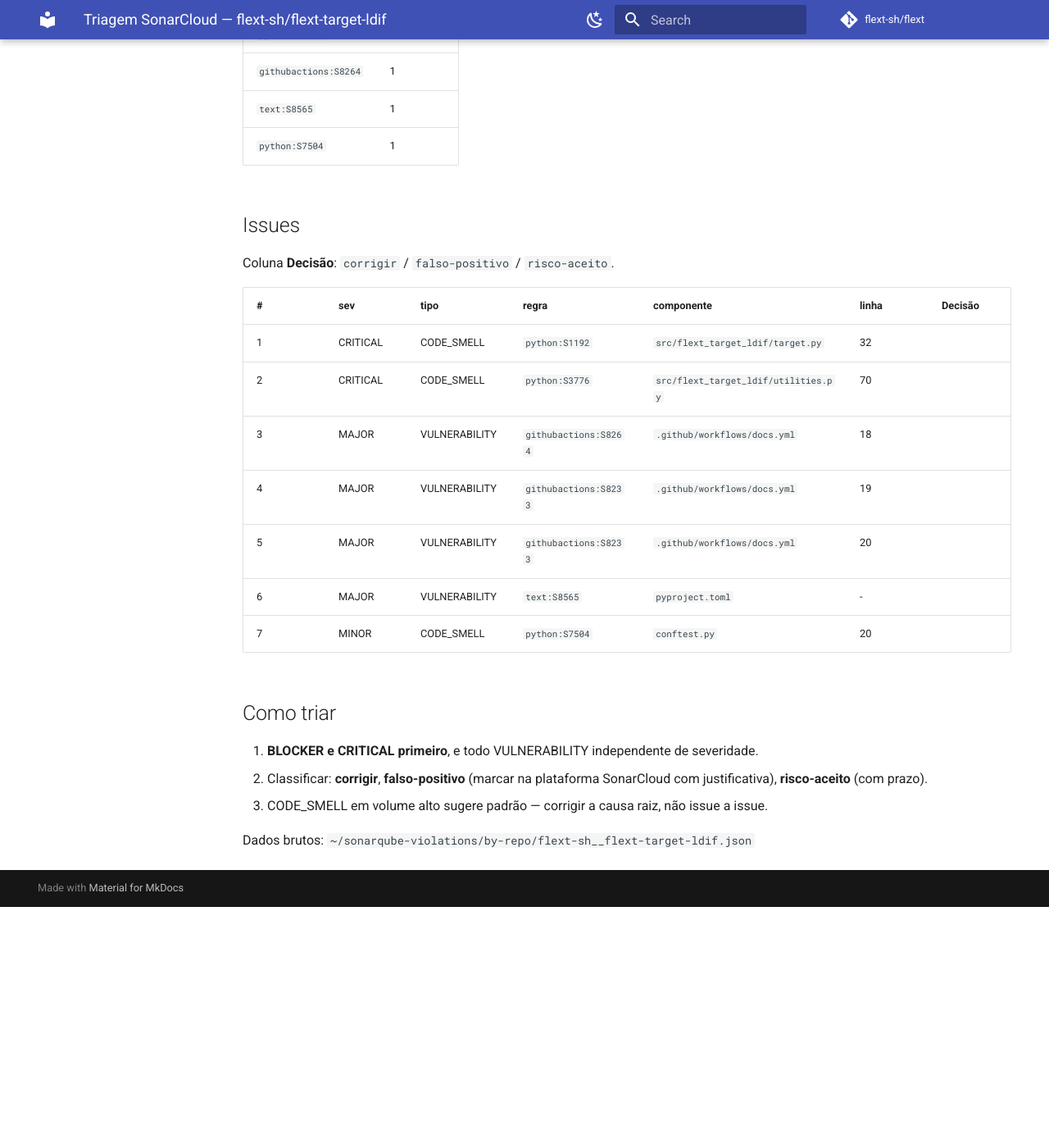
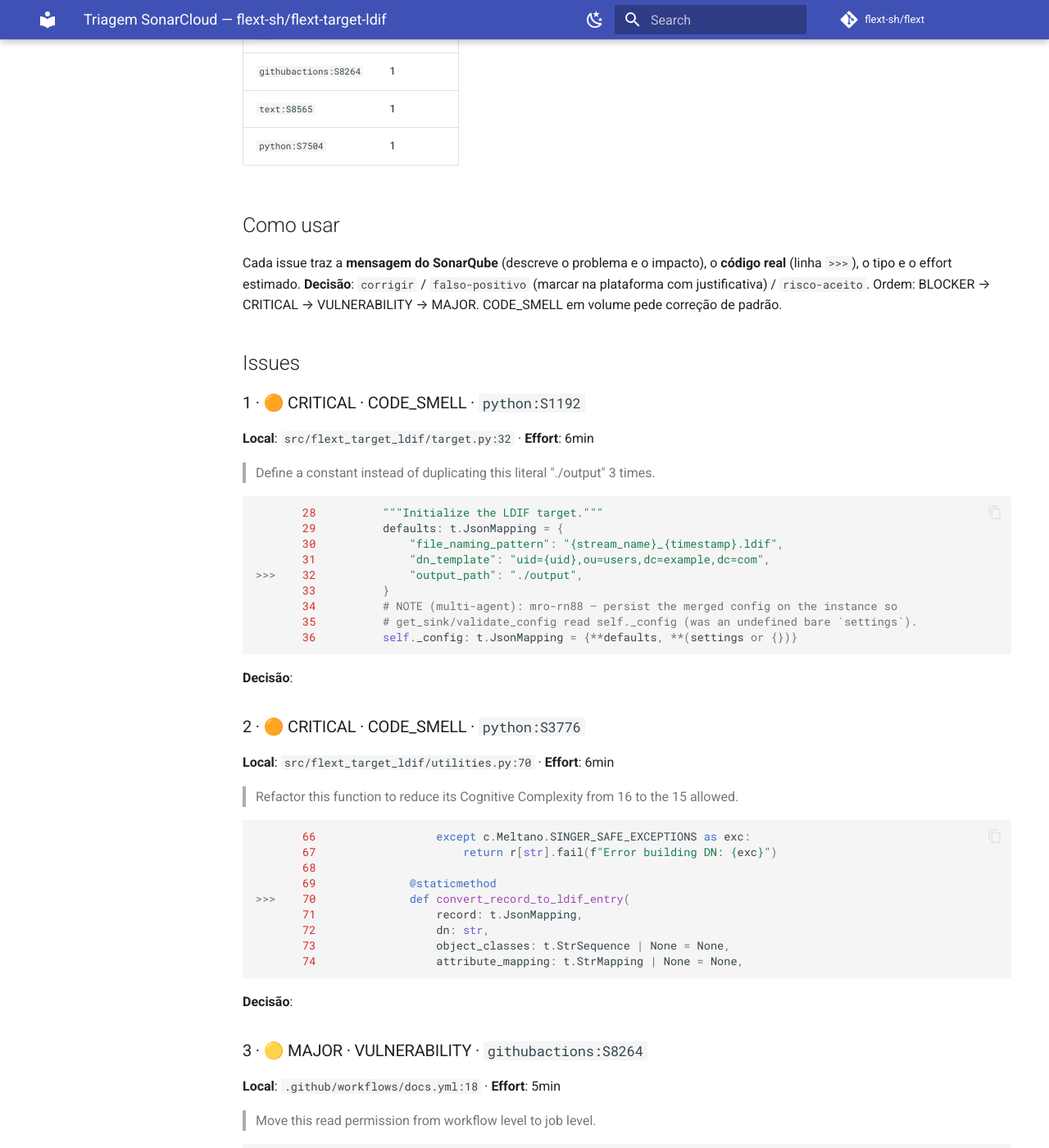
Before and after one commit to flext-sh/flext-target-ldif, an MkDocs documentation site: the page built from docs/security/sonarqube-triage.md, in a window 1280 px wide and 1400 px high, scrolled down 545 px. Shown: the whole window at 82% size. Built offline with MkDocs 1.6.1 and Material for MkDocs 9.7.7, drawn with Linux system fonts in a browser that asks for light colours; comment, search, counter and statistics services are not loaded; before the commit the page ends 1651 px from its top, so only the background shows below that; some of the changed text lies outside the part shown.

Commit message:
docs(security): enrich SonarCloud triage with code snippets and full rule messages
Cada achado agora traz:
- codigo real numerado extraido da worktree (linha >>> = sink)
- mensagem completa da regra (descricao do problema e do fix)
- CWE/classe de vulnerabilidade e effort onde disponivel

````diff
--- a/docs/security/sonarqube-triage.md
+++ b/docs/security/sonarqube-triage.md
@@ -18,24 +18,131 @@
 | `text:S8565` | 1 |
 | `python:S7504` | 1 |
 
+## Como usar
+
+Cada issue traz a **mensagem do SonarQube** (descreve o problema e o impacto), o **código real** (linha `>>>`), o tipo e o effort estimado.
+**Decisão**: `corrigir` / `falso-positivo` (marcar na plataforma com justificativa) / `risco-aceito`. Ordem: BLOCKER → CRITICAL → VULNERABILITY → MAJOR. CODE_SMELL em volume pede correção de padrão.
+
 ## Issues
 
-Coluna **Decisão**: `corrigir` / `falso-positivo` / `risco-aceito`.
+### 1 · 🟠 CRITICAL · CODE_SMELL · `python:S1192`
+**Local**: `src/flext_target_ldif/target.py:32` · **Effort**: 6min
 
-| # | sev | tipo | regra | componente | linha | Decisão |
-|---|---|---|---|---|---|---|
-| 1 | CRITICAL | CODE_SMELL | `python:S1192` | `src/flext_target_ldif/target.py` | 32 | |
-| 2 | CRITICAL | CODE_SMELL | `python:S3776` | `src/flext_target_ldif/utilities.py` | 70 | |
-| 3 | MAJOR | VULNERABILITY | `githubactions:S8264` | `.github/workflows/docs.yml` | 18 | |
-| 4 | MAJOR | VULNERABILITY | `githubactions:S8233` | `.github/workflows/docs.yml` | 19 | |
-| 5 | MAJOR | VULNERABILITY | `githubactions:S8233` | `.github/workflows/docs.yml` | 20 | |
-| 6 | MAJOR | VULNERABILITY | `text:S8565` | `pyproject.toml` | - | |
-| 7 | MINOR | CODE_SMELL | `python:S7504` | `conftest.py` | 20 | |
+> Define a constant instead of duplicating this literal "./output" 3 times.
 
-## Como triar
+```python
+       28          """Initialize the LDIF target."""
+       29          defaults: t.JsonMapping = {
+       30              "file_naming_pattern": "{stream_name}_{timestamp}.ldif",
+       31              "dn_template": "uid={uid},ou=users,dc=example,dc=com",
+>>>    32              "output_path": "./output",
+       33          }
+       34          # NOTE (multi-agent): mro-rn88 — persist the merged config on the instance so
+       35          # get_sink/validate_config read self._config (was an undefined bare `settings`).
+       36          self._config: t.JsonMapping = {**defaults, **(settings or {})}
+```
 
-1. **BLOCKER e CRITICAL primeiro**, e todo VULNERABILITY independente de severidade.
-2. Classificar: **corrigir**, **falso-positivo** (marcar na plataforma SonarCloud com justificativa), **risco-aceito** (com prazo).
-3. CODE_SMELL em volume alto sugere padrão — corrigir a causa raiz, não issue a issue.
+**Decisão**:
 
-Dados brutos: `~/sonarqube-violations/by-repo/flext-sh__flext-target-ldif.json`
+### 2 · 🟠 CRITICAL · CODE_SMELL · `python:S3776`
+**Local**: `src/flext_target_ldif/utilities.py:70` · **Effort**: 6min
+
+> Refactor this function to reduce its Cognitive Complexity from 16 to the 15 allowed.
+
+```python
+       66                  except c.Meltano.SINGER_SAFE_EXCEPTIONS as exc:
+       67                      return r[str].fail(f"Error building DN: {exc}")
+       68
+       69              @staticmethod
+>>>    70              def convert_record_to_ldif_entry(
+       71                  record: t.JsonMapping,
+       72                  dn: str,
+       73                  object_classes: t.StrSequence | None = None,
+       74                  attribute_mapping: t.StrMapping | None = None,
+```
+
+**Decisão**:
+
+### 3 · 🟡 MAJOR · VULNERABILITY · `githubactions:S8264`
+**Local**: `.github/workflows/docs.yml:18` · **Effort**: 5min
+
+> Move this read permission from workflow level to job level.
+
+```yaml
+       14        - ".github/workflows/docs.yml"
+       15    workflow_dispatch:
+       16
+       17  permissions:
+>>>    18    contents: read
+       19    pages: write
+       20    id-token: write
+       21
+       22  concurrency:
+```
+
+**Decisão**:
+
+### 4 · 🟡 MAJOR · VULNERABILITY · `githubactions:S8233`
+**Local**: `.github/workflows/docs.yml:19` · **Effort**: 5min
+
+> Move this write permission from workflow level to job level.
+
+```yaml
+       15    workflow_dispatch:
+       16
+       17  permissions:
+       18    contents: read
+>>>    19    pages: write
+       20    id-token: write
+       21
+       22  concurrency:
+       23    group: pages
+```
+
+**Decisão**:
+
+### 5 · 🟡 MAJOR · VULNERABILITY · `githubactions:S8233`
+**Local**: `.github/workflows/docs.yml:20` · **Effort**: 5min
+
+> Move this write permission from workflow level to job level.
+
+```yaml
+       16
+       17  permissions:
+       18    contents: read
+       19    pages: write
+>>>    20    id-token: write
+       21
+       22  concurrency:
+       23    group: pages
+       24    cancel-in-progress: false
+```
+
+**Decisão**:
+
+### 6 · 🟡 MAJOR · VULNERABILITY · `text:S8565`
+**Local**: `pyproject.toml:-` · **Effort**: 5min
+
+> Dependency versions are not predictable if the lock file (uv.lock, poetry.lock, pdm.lock or pylock.toml) is missing.
+
+
+**Decisão**:
+
+### 7 · ⚪ MINOR · CODE_SMELL · `python:S7504`
+**Local**: `conftest.py:20` · **Effort**: 5min
+
+> Remove this unnecessary `list()` call on an already iterable object.
+
+```python
+       16      if (
+       17          existing_package is None
+       18          or Path(getattr(existing_package, "__file__", "")).resolve() != init_file
+       19      ):
+>>>    20          for module_name in list(sys.modules):
+       21              if module_name == package_name or module_name.startswith(
+       22                  f"{package_name}."
+       23              ):
+       24                  sys.modules.pop(module_name, None)
+```
+
+**Decisão**:
````
Also changed, not shown: other parts of docs/security/sonarqube-triage.md (+2 -2 lines).
